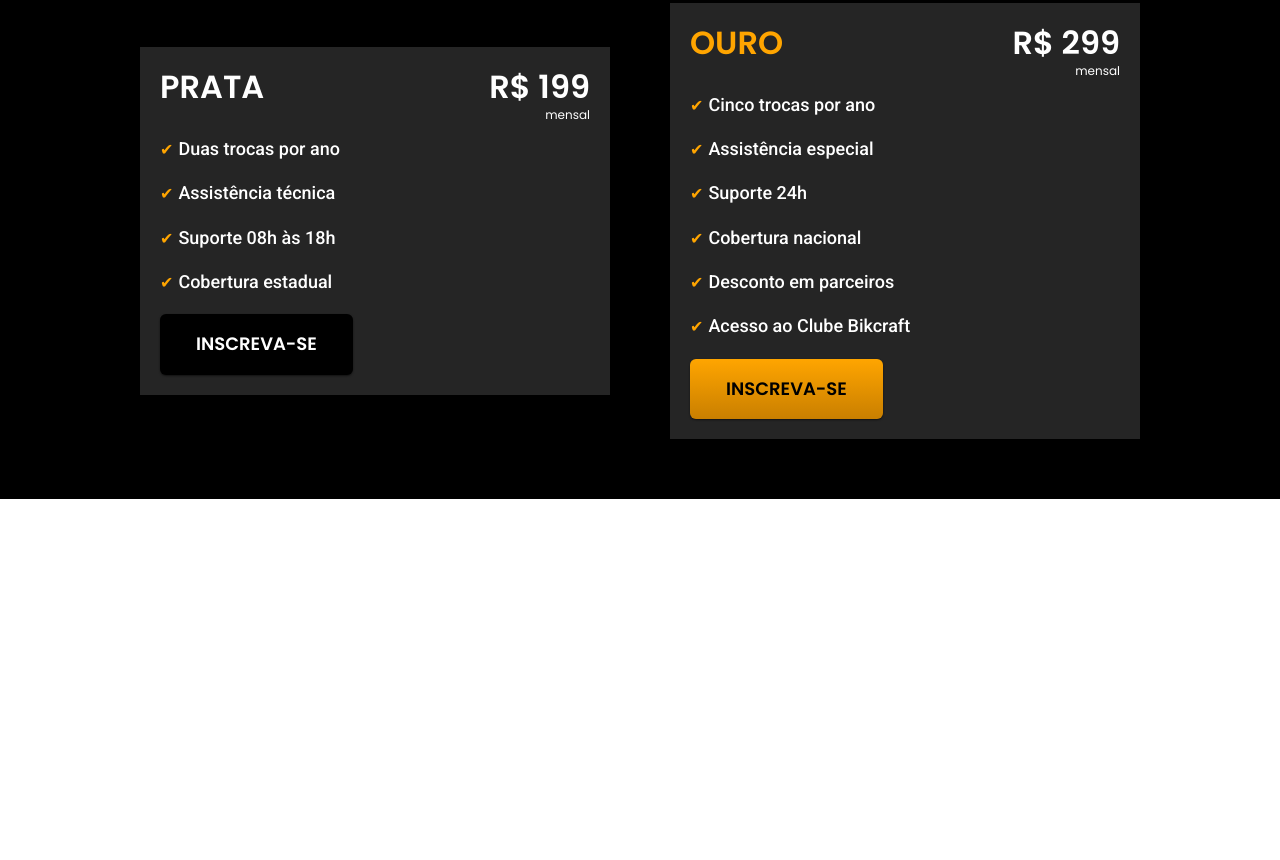
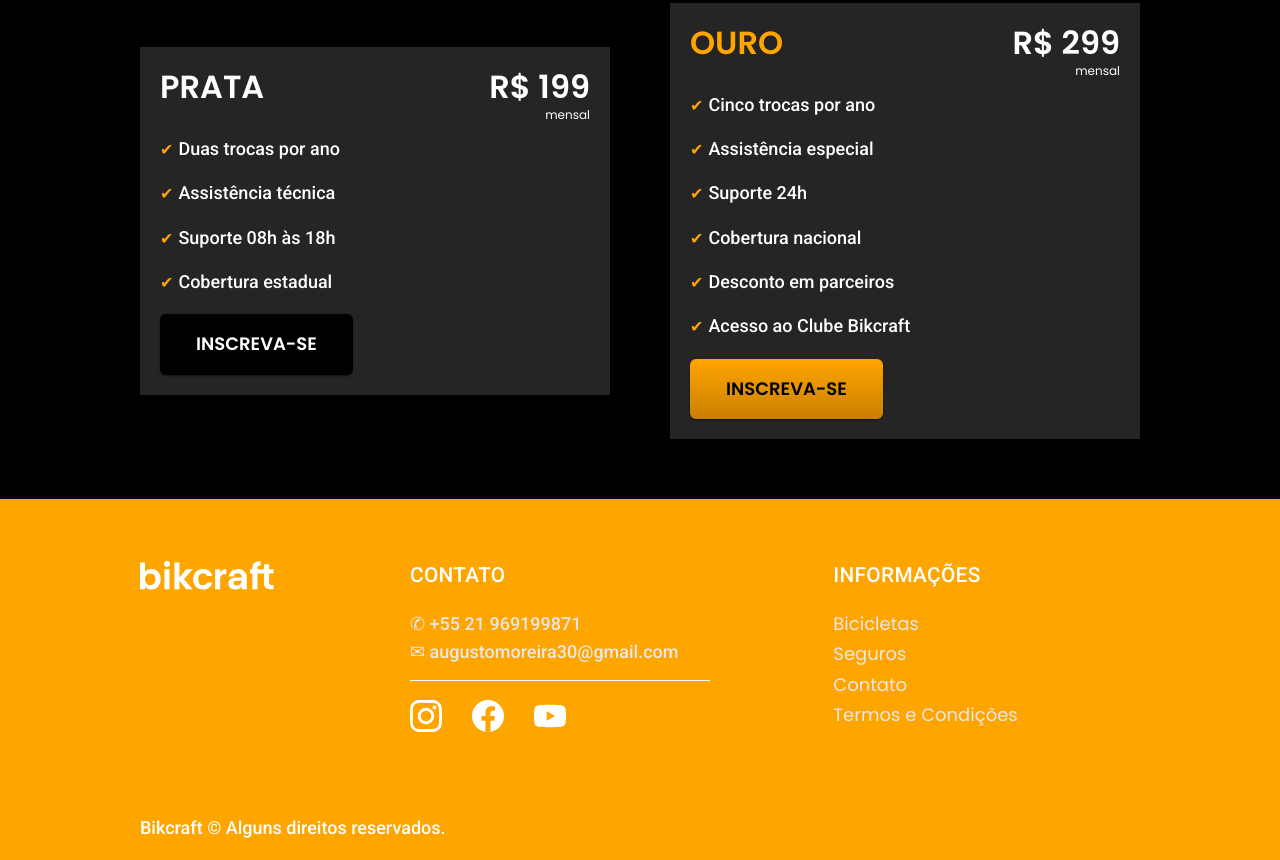
Before and after one commit to AugustoSMoreira/bikcraft, a plain HTML site: page index.html in a window 1280 px wide. Shown: the part 3659-4519 px from the top of the page. Before the commit the page ends 4158 px from the top, so only its background shows below. Drawn offline with Linux system fonts and the light colour scheme.

Commit message:
created Contato

```diff
--- /dev/null
+++ b/css/home/contato.css
@@ -0,0 +1,97 @@
+.contato-bg {
+  background: var(--primaria-2);
+  color: var(--primaria-1);
+}
+
+.contato-container {
+  display: grid;
+  gap: 40px;
+  grid-template-columns: 3fr 5fr 4fr;
+  max-width: 1000px;
+  margin: 0 auto;
+  padding: 60px 0px 20px 0px;
+}
+
+.contato-geral {
+  display: flex;
+  flex-direction: column;
+}
+
+.contato-geral h3 {
+  margin-bottom: 20px;
+}
+
+.contato-geral a {
+  color: #e7e7e7;
+  margin-bottom: 4px;
+}
+
+.contato-geral a:hover {
+  color: var(--primaria-1);
+}
+
+.contato-geral > a:nth-child(3) {
+  border-bottom: 1px solid var(--primaria-1);
+  padding-bottom: 15px;
+  max-width: 300px;
+}
+
+.contato-redes {
+  display: flex;
+  gap: 30px;
+  margin-top: 15px;
+}
+
+.contato-informacao h3 {
+  margin-bottom: 20px;
+}
+
+.contato-informacao li {
+  margin-bottom: 6px;
+}
+
+.contato-informacao a {
+  color: #e7e7e7;
+}
+
+.contato-informacao a:hover {
+  color: var(--primaria-1);
+}
+
+.contato-container span {
+  grid-column: 1 / -1;
+  margin-top: 40px;
+}
+
+@media (max-width: 1000px) {
+  .contato-container > img {
+    display: none;
+  }
+
+  .contato-container {
+    padding: 60px 30px;
+    gap: 80px;
+  }
+}
+
+@media (max-width: 600px) {
+  .contato-container {
+    grid-template-columns: 1fr;
+    gap: 20px;
+  }
+
+  .contato-container span {
+    margin-top: 20px;
+  }
+}
+
+@media (max-width: 400px) {
+  .contato-geral a {
+    font-size: 1rem;
+  }
+
+  .contato-container span {
+    margin-top: 15px;
+    font-size: 1rem;
+  }
+}
--- a/css/style.css
+++ b/css/style.css
@@ -14,6 +14,7 @@
 @import "./home/tecnologia.css";
 @import "./home/parceiros.css";
 @import "./home/depoimentos.css";
+@import "./home/contato.css";
 
 /* Bicicletas */
 @import "./bicicletas/bicicletas-lista.css";
--- a/index.html
+++ b/index.html
@@ -214,5 +214,35 @@
             <a class="botao" href="./">INSCREVA-SE</a>
         </div>
     </article>
+    <!-- Contato -->
+    <footer class="contato-bg">
+      <div class="contato-container">
+        <img src="img/bikcraft.svg" alt="logo Bikcraft">
+
+        <div class="contato-geral">
+          <h3 class="font-2-l-b">CONTATO</h3>
+          <a class="font-2-m" href="tel:+5521969199871">&#9990; +55 21 969199871</a>
+          <a class="font-2-m" href="mailto:augustomoreira30@gmail.com">&#9993; augustomoreira30@gmail.com</a>
+          <div class="contato-redes">
+            <a href="./"><img src="img/redes/instagram.svg" alt="instagram"></a>
+            <a href=""><img src="img/redes/facebook.svg" alt="facebook"></a>
+            <a href=""><img src="img/redes/youtube.svg" alt="youtube"></a>
+          </div>
+        </div>
+        <div class="contato-informacao">
+          <h3 class="font-2-l-b">INFORMAÇÕES</h3>
+
+          <nav>
+            <ul class="font-1-m">
+              <li><a href="./">Bicicletas</a></li>
+              <li><a href="./">Seguros</a></li>
+              <li><a href="./">Contato</a></li>
+              <li><a href="./">Termos e Condições</a></li>
+            </ul>
+          </nav>
+        </div>
+        <span class="font-2-m">Bikcraft © Alguns direitos reservados.</span>
+      </div>
+    </footer>
   </body>
 </html>
```
